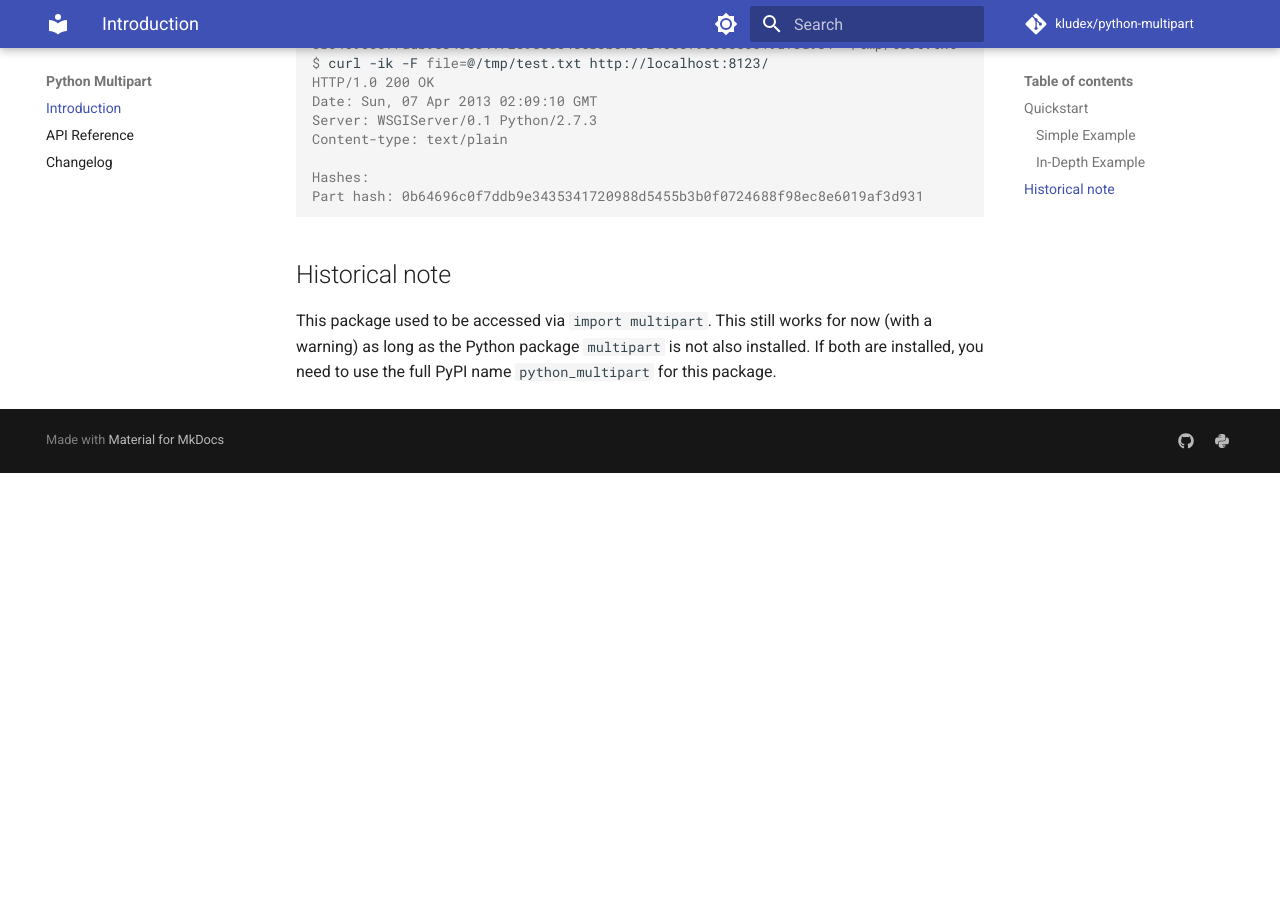
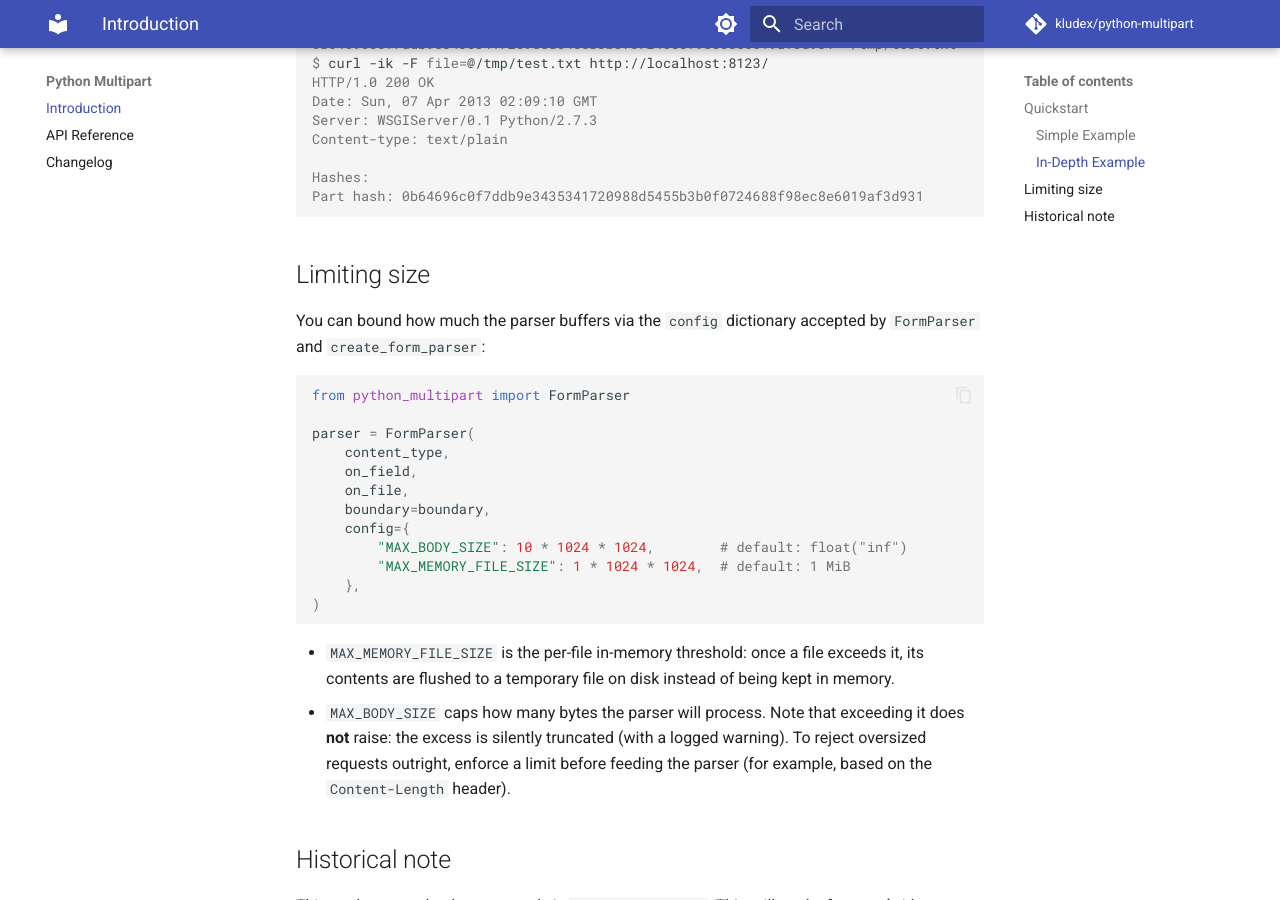
Before and after one commit to Kludex/python-multipart, an MkDocs documentation site: the page built from docs/index.md, in a window 1280 px wide and 900 px high, scrolled down 3487 px. Built offline with MkDocs 1.6.1 and Material for MkDocs 9.7.7, drawn with Linux system fonts in a browser that asks for light colours; before the commit the page ends 3960 px from its top, so only the background shows below that.

Commit message:
Document `MAX_BODY_SIZE` and `MAX_MEMORY_FILE_SIZE` config in the docs
Note that `MAX_BODY_SIZE` truncates rather than rejecting, so oversized
requests should be limited before reaching the parser.

````diff
--- a/docs/index.md
+++ b/docs/index.md
@@ -191,6 +191,28 @@ Part hash: 0b64696c0f7ddb9e3435341720988d5455b3b0f0724688f98ec8e6019af3d931
 ```
 
 
+## Limiting size
+
+You can bound how much the parser buffers via the `config` dictionary accepted by `FormParser` and `create_form_parser`:
+
+```python
+from python_multipart import FormParser
+
+parser = FormParser(
+    content_type,
+    on_field,
+    on_file,
+    boundary=boundary,
+    config={
+        "MAX_BODY_SIZE": 10 * 1024 * 1024,        # default: float("inf")
+        "MAX_MEMORY_FILE_SIZE": 1 * 1024 * 1024,  # default: 1 MiB
+    },
+)
+```
+
+- `MAX_MEMORY_FILE_SIZE` is the per-file in-memory threshold: once a file exceeds it, its contents are flushed to a temporary file on disk instead of being kept in memory.
+- `MAX_BODY_SIZE` caps how many bytes the parser will process. Note that exceeding it does **not** raise: the excess is silently truncated (with a logged warning). To reject oversized requests outright, enforce a limit before feeding the parser (for example, based on the `Content-Length` header).
+
 ## Historical note
 
 This package used to be accessed via `import multipart`. This still works for
````
